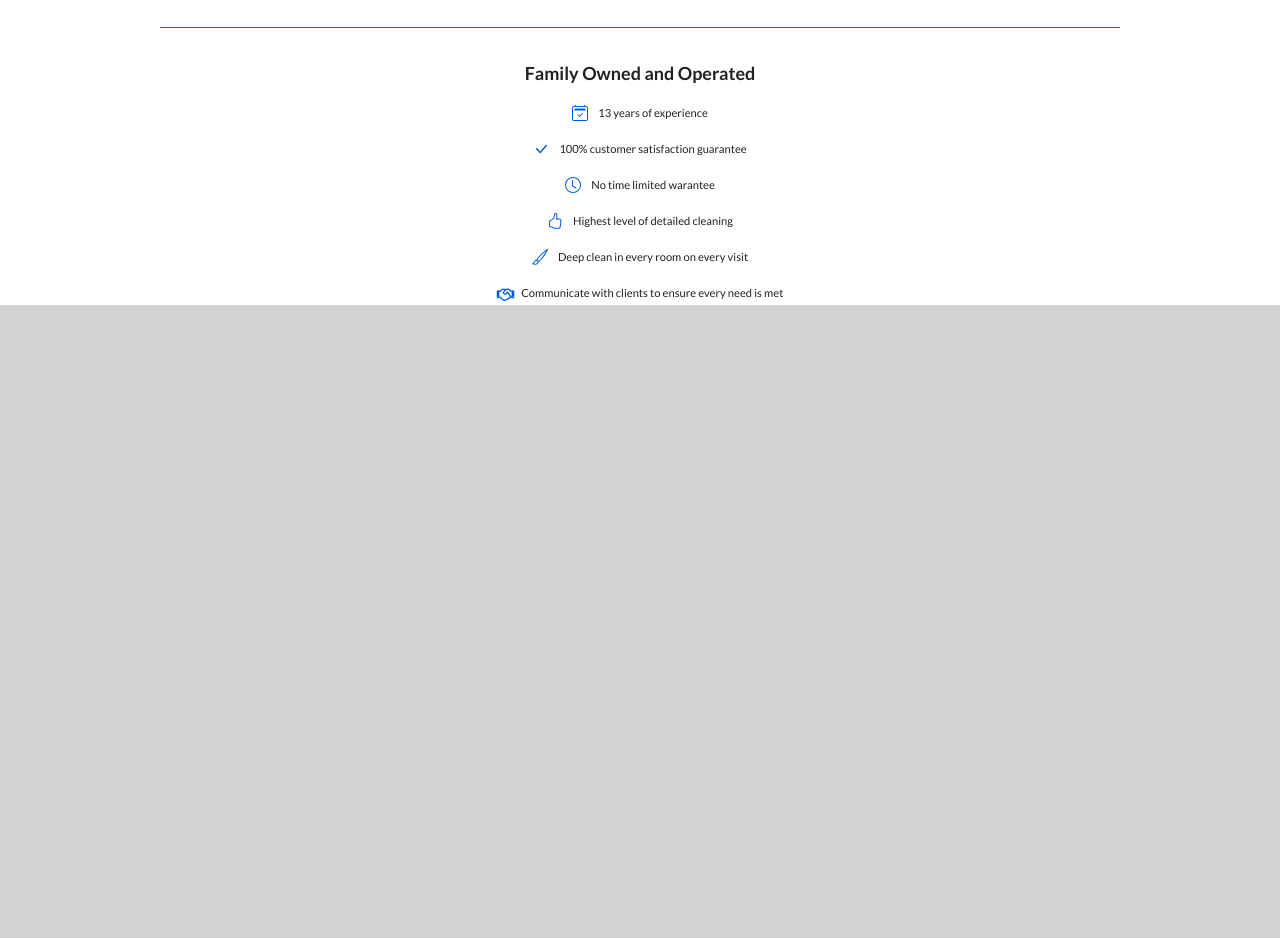
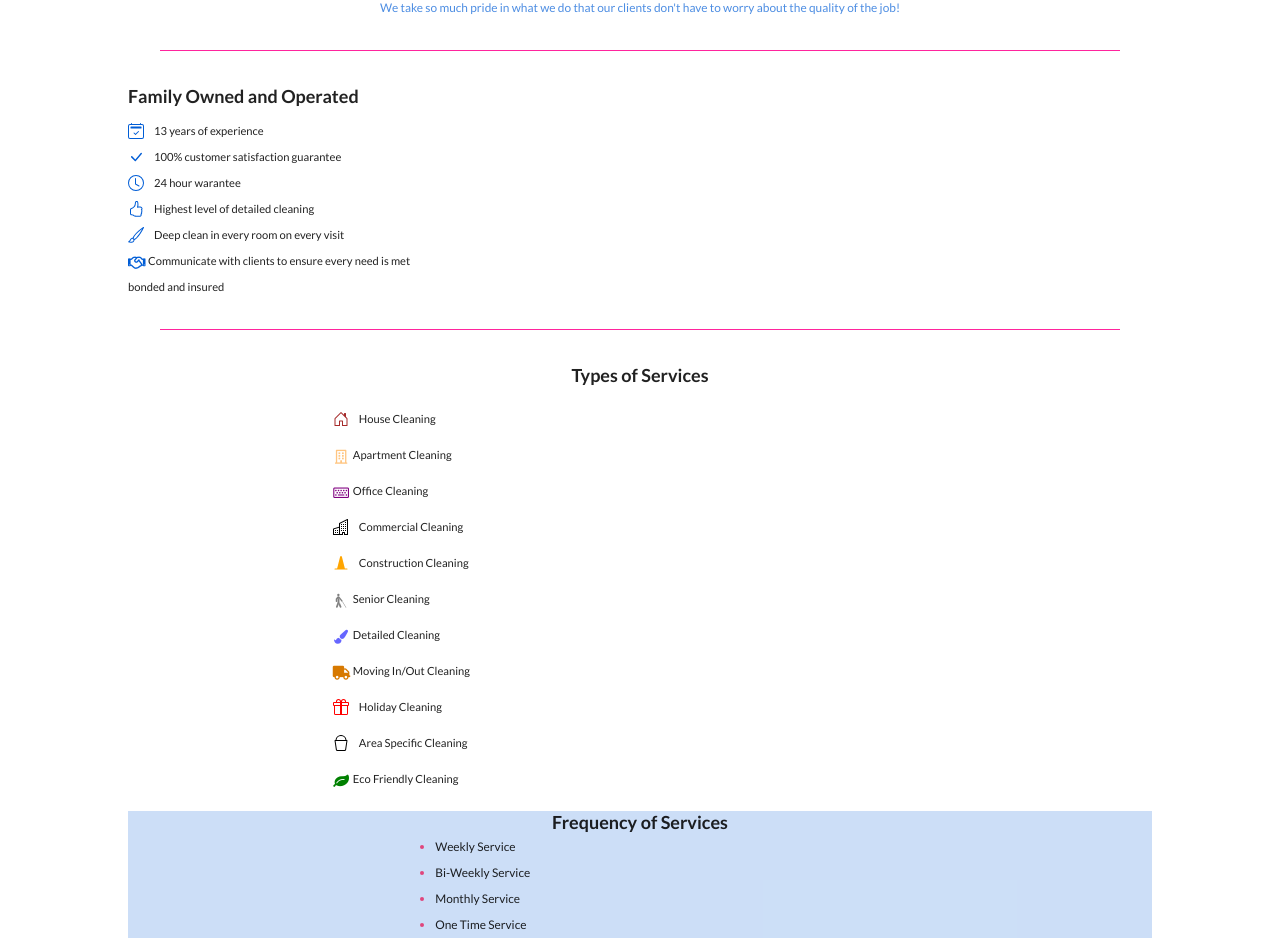
Before and after one commit to brian-hornbrook/Marianas, a Django app: page / in a window 1280 px wide. Shown: the part 1153-2091 px from the top of the page. Before the commit the page ends 1458 px from the top, so only its background shows below. Run offline with Django 3.2, Linux system fonts and the light colour scheme; some libraries are stand-ins or nearby versions; some web fonts are replaced.

Commit message:
added services on home page

```diff
--- a/cleaning/static/home.css
+++ b/cleaning/static/home.css
@@ -5,8 +5,32 @@
 
 .spacer hr {
     width: 75%;
+    opacity: 1;
+    color: #ff008ddb;
+}
+
+section ul {
+    padding: 0;
+}
+
+section ul li {
+    display: flex;
+    flex-flow: row nowrap;
+    margin: 10px 0;
+}
+
+section ul svg {
+    margin-right: 10px;
     color: #005DD6;
-    opacity: 1;
+}
+
+section ul i {
+    margin-right: 8px;
+    color: #005DD6;
+}
+
+section ul p {
+    font-size: 0.8rem;
 }
 
 
@@ -18,7 +42,6 @@
 
 #description img {
     width: 100%;
-    opacity: 0.4;
 }
 
 #description #family-area {
@@ -29,6 +52,8 @@
 
 #description h3 {
     color: #005DD6;
+    margin: 0 5%;
+    text-align: center;
 }
 
 #description p {
@@ -41,31 +66,94 @@
 
 /*** BUSINESS ***/
 #business {
+    margin: 20px 10%;
+}
+
+
+
+/*** SERVICES ***/
+#services {
     text-align: center;
     margin: 20px 10%;
 }
 
-#business ul {
-    padding: 0;
+#services ul {
+    display: flex;
+    flex-flow: column;
+    align-items: center;
 }
 
-#business ul li {
-    display: flex;
-    flex-flow: row nowrap;
-    justify-content: center;
-    margin: 20px 0;
+#services ul li {
+    width: 60%;
 }
 
-#business ul svg {
-    margin-right: 10px;
-    color: #005DD6;
+#services ul li svg,
+#services ul li i {
+    color: #ff008d70;
 }
 
-#business ul i {
-    margin-right: 8px;
-    color: #005DD6;
+/* icons */
+#services #house {
+    color: brown;
 }
 
-#business ul p {
-    font-size: 0.8rem;
+#services #apartment {
+    color: #ffc580;
 }
+
+#services #office {
+    color: purple;
+}
+
+#services #commercial {
+    color: black;
+}
+
+#services #construction {
+    color: orange;
+}
+
+#services #senior {
+    color: grey;
+}
+
+#services #detailed {
+    color: #00f9;
+}
+
+#services #moving {
+    color: #d77900;
+}
+
+#services #holiday {
+    color: red;
+}
+
+#services #area {
+    color: black;
+}
+
+#services #leaf {
+    color: green;
+}
+
+
+#services #frequency {
+    background-color: #005DD633;
+}
+
+#services #frequency h3 {
+    margin: 0;
+}
+
+#services #frequency ul li {
+    display: list-item;
+    font-size: 0.85rem;
+    margin: 3px 0;
+    width: 40%;
+    text-align: left;
+}
+
+#services #frequency ul li::marker {
+    color: #E0467C;
+}
--- a/cleaning/static/index.css
+++ b/cleaning/static/index.css
@@ -10,7 +10,7 @@
     flex-flow: row nowrap;
     padding: 0;
     margin: 0;
-    background-color: #ff008ddb;
+    background-color: #ff008d70;
 }
 
 header li {
@@ -35,12 +35,12 @@
 
 header a {
     text-decoration: none;
-    color: #ffffffc7;
+    color: white;
     font-size: 0.7rem;
 }
 
 header a:visited {
-    color: #ffffffc7;
+    color: white;
 }
 
 header a:hover {
--- a/cleaning/templates/home.html
+++ b/cleaning/templates/home.html
@@ -3,9 +3,10 @@
 {% block content %}
 
 <section id="description">
+    <h3>PROFESSIONAL CLEANING SERVICE SO YOU CAN FOCUS ON WHAT MATTERS!</h3>
+
     <img src="{% static 'images/family.jpg' %}" alt="family">
     <div id="family-area">
-        <h3>PROFESSIONAL CLEANING SERVICE SO YOU CAN FOCUS ON WHAT MATTERS!</h3>
     </div>
     <p>We take so much pride in what we do that our clients don't have to worry about the quality of the job!</p>
 </section>
@@ -40,7 +41,7 @@
                 <path d="M8 3.5a.5.5 0 0 0-1 0V9a.5.5 0 0 0 .252.434l3.5 2a.5.5 0 0 0 .496-.868L8 8.71V3.5z" />
                 <path d="M8 16A8 8 0 1 0 8 0a8 8 0 0 0 0 16zm7-8A7 7 0 1 1 1 8a7 7 0 0 1 14 0z" />
             </svg>
-            <p>No time limited warantee</p>
+            <p>24 hour warantee</p>
         </li>
         <li>
             <svg xmlns="http://www.w3.org/2000/svg" width="16" height="16" fill="currentColor"
@@ -62,7 +63,94 @@
             <i class="handshake outline icon"></i>
             <p>Communicate with clients to ensure every need is met</p>
         </li>
+        <li>
+            <p>bonded and insured</p>
+        </li>
     </ul>
+</section>
+<div class="spacer">
+    <hr>
+</div>
+<section id="services">
+    <h3>Types of Services</h3>
+    <ul>
+        <li>
+            <svg id="house" xmlns="http://www.w3.org/2000/svg" width="16" height="16" fill="currentColor" class="bi bi-house-door"
+                viewBox="0 0 16 16">
+                <path
+                    d="M8.354 1.146a.5.5 0 0 0-.708 0l-6 6A.5.5 0 0 0 1.5 7.5v7a.5.5 0 0 0 .5.5h4.5a.5.5 0 0 0 .5-.5v-4h2v4a.5.5 0 0 0 .5.5H14a.5.5 0 0 0 .5-.5v-7a.5.5 0 0 0-.146-.354L13 5.793V2.5a.5.5 0 0 0-.5-.5h-1a.5.5 0 0 0-.5.5v1.293L8.354 1.146zM2.5 14V7.707l5.5-5.5 5.5 5.5V14H10v-4a.5.5 0 0 0-.5-.5h-3a.5.5 0 0 0-.5.5v4H2.5z" />
+            </svg>
+            <p>House Cleaning</p>
+        </li>
+        <li>
+            <i id="apartment" class="building outline icon"></i>
+            <p>Apartment Cleaning</p>
+        </li>
+        <li>
+            <i id="office" class="keyboard outline icon"></i>
+            <p>Office Cleaning</p>
+        </li>
+        <li>
+            <svg id="commercial" xmlns="http://www.w3.org/2000/svg" width="16" height="16" fill="currentColor" class="bi bi-building"
+                viewBox="0 0 16 16">
+                <path fill-rule="evenodd"
+                    d="M14.763.075A.5.5 0 0 1 15 .5v15a.5.5 0 0 1-.5.5h-3a.5.5 0 0 1-.5-.5V14h-1v1.5a.5.5 0 0 1-.5.5h-9a.5.5 0 0 1-.5-.5V10a.5.5 0 0 1 .342-.474L6 7.64V4.5a.5.5 0 0 1 .276-.447l8-4a.5.5 0 0 1 .487.022zM6 8.694 1 10.36V15h5V8.694zM7 15h2v-1.5a.5.5 0 0 1 .5-.5h2a.5.5 0 0 1 .5.5V15h2V1.309l-7 3.5V15z" />
+                <path
+                    d="M2 11h1v1H2v-1zm2 0h1v1H4v-1zm-2 2h1v1H2v-1zm2 0h1v1H4v-1zm4-4h1v1H8V9zm2 0h1v1h-1V9zm-2 2h1v1H8v-1zm2 0h1v1h-1v-1zm2-2h1v1h-1V9zm0 2h1v1h-1v-1zM8 7h1v1H8V7zm2 0h1v1h-1V7zm2 0h1v1h-1V7zM8 5h1v1H8V5zm2 0h1v1h-1V5zm2 0h1v1h-1V5zm0-2h1v1h-1V3z" />
+            </svg>
+            <p>Commercial Cleaning</p>
+        </li>
+        <li>
+            <svg id="construction" xmlns="http://www.w3.org/2000/svg" width="16" height="16" fill="currentColor" class="bi bi-cone"
+                viewBox="0 0 16 16">
+                <path
+                    d="M7.03 1.88c.252-1.01 1.688-1.01 1.94 0l2.905 11.62H14a.5.5 0 0 1 0 1H2a.5.5 0 0 1 0-1h2.125L7.03 1.88z" />
+            </svg>
+            <p>Construction Cleaning</p>
+        </li>
+        <li>
+            <i id="senior" class="blind icon"></i>
+            <p>Senior Cleaning</p>
+        </li>
+        <li>
+            <i id="detailed" class="paint brush icon"></i>
+            <p>Detailed Cleaning</p>
+        </li>
+        <li>
+            <i id="moving" class="truck icon"></i>
+            <p>Moving In/Out Cleaning</p>
+        </li>
+        <li>
+            <svg id="holiday" xmlns="http://www.w3.org/2000/svg" width="16" height="16" fill="currentColor" class="bi bi-gift"
+                viewBox="0 0 16 16">
+                <path
+                    d="M3 2.5a2.5 2.5 0 0 1 5 0 2.5 2.5 0 0 1 5 0v.006c0 .07 0 .27-.038.494H15a1 1 0 0 1 1 1v2a1 1 0 0 1-1 1v7.5a1.5 1.5 0 0 1-1.5 1.5h-11A1.5 1.5 0 0 1 1 14.5V7a1 1 0 0 1-1-1V4a1 1 0 0 1 1-1h2.038A2.968 2.968 0 0 1 3 2.506V2.5zm1.068.5H7v-.5a1.5 1.5 0 1 0-3 0c0 .085.002.274.045.43a.522.522 0 0 0 .023.07zM9 3h2.932a.56.56 0 0 0 .023-.07c.043-.156.045-.345.045-.43a1.5 1.5 0 0 0-3 0V3zM1 4v2h6V4H1zm8 0v2h6V4H9zm5 3H9v8h4.5a.5.5 0 0 0 .5-.5V7zm-7 8V7H2v7.5a.5.5 0 0 0 .5.5H7z" />
+            </svg>
+            <p>Holiday Cleaning</p>
+        </li>
+        <li>
+            <svg id="area" xmlns="http://www.w3.org/2000/svg" width="16" height="16" fill="currentColor" class="bi bi-bucket"
+                viewBox="0 0 16 16">
+                <path
+                    d="M2.522 5H2a.5.5 0 0 0-.494.574l1.372 9.149A1.5 1.5 0 0 0 4.36 16h7.278a1.5 1.5 0 0 0 1.483-1.277l1.373-9.149A.5.5 0 0 0 14 5h-.522A5.5 5.5 0 0 0 2.522 5zm1.005 0a4.5 4.5 0 0 1 8.945 0H3.527zm9.892 1-1.286 8.574a.5.5 0 0 1-.494.426H4.36a.5.5 0 0 1-.494-.426L2.58 6h10.838z" />
+            </svg>
+            <p>Area Specific Cleaning</p>
+        </li>
+        <li>
+            <i id="leaf" class="leaf icon"></i>
+            <p>Eco Friendly Cleaning</p>
+        </li>
+    </ul>
+    <div id="frequency">
+        <h3>Frequency of Services</h3>
+        <ul>
+            <li>Weekly Service</li>
+            <li>Bi-Weekly Service</li>
+            <li>Monthly Service</li>
+            <li>One Time Service</li>
+        </ul>
+    </div>
+
 </section>
 
 {% endblock %}
```
Also changed, not shown: cleaning/static/images/house.jpg (added), cleaning/static/images/sink.jpg (deleted).
